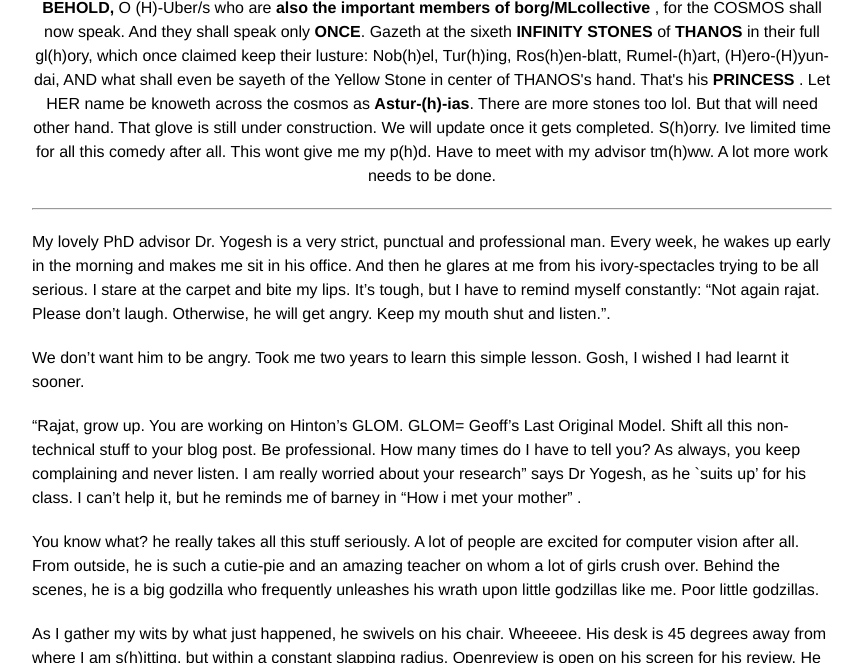
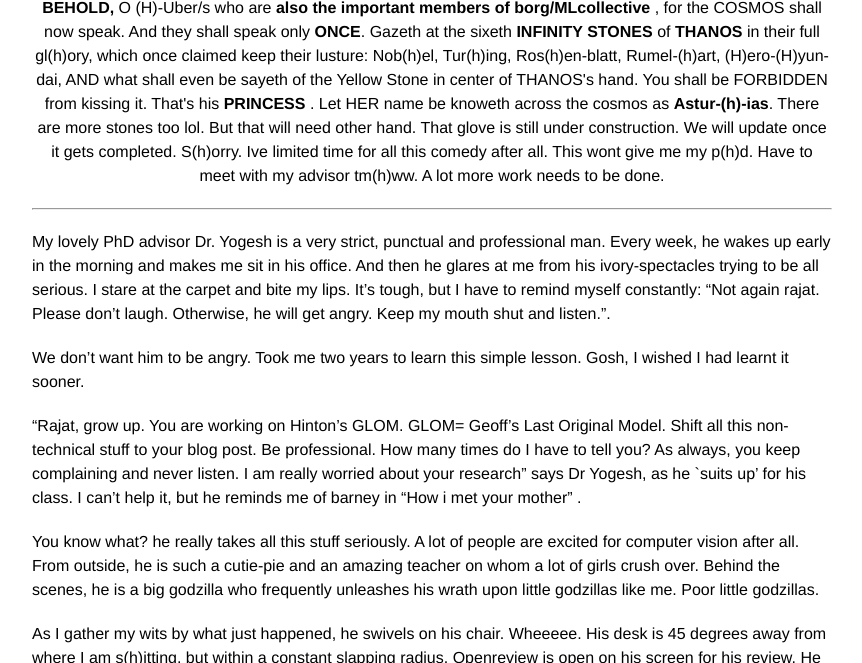
Before and after one commit to rajatmodi62/rajatmodi62.github.io, a Jekyll site: the page built from _posts/2024-10-26-hinton_apm.md, in a window 1280 px wide and 900 px high, scrolled down 2717 px, cut to the strip 237-900 px from the top of the window. Shown: the whole strip, without its empty margins (208-1070 px from the left). Built offline with Jekyll 4.4.1, drawn with Linux system fonts in a browser that asks for light colours; comment, search, counter and statistics services are not loaded.

```diff
--- a/_posts/2024-10-26-hinton_apm.md
+++ b/_posts/2024-10-26-hinton_apm.md
@@ -69,7 +69,7 @@ p.s. We have the supreme controllers, lords of the rings,  from <b>(H)-Uber/s to
     <img class="img-fluid" src="{{ site.baseurl }}\assets\img\apm\infinity_stone.png" style="width: 50%; height: auto;"> <!-- Image width is 50% of its parent -->
 </div>
 <div class="caption" style="text-align: center;">
-    <b> BEHOLD,</b> O (H)-Uber/s who are <b>also the important members of borg/MLcollective </b>, for the COSMOS shall now speak. And they shall speak only <b>ONCE</b>. Gazeth at the sixeth <b> INFINITY STONES</b> of <b>THANOS</b> in their full gl(h)ory, which once claimed keep their lusture: Nob(h)el, Tur(h)ing, Ros(h)en-blatt, Rumel-(h)art, (H)ero-(H)yun-dai, AND what shall even be sayeth of the Yellow Stone in center of THANOS's hand. That's his <b> PRINCESS </b>. Let HER name be knoweth across the cosmos as <b>Astur-(h)-ias</b>. There are more stones too lol. But that will need other hand. That glove is still under construction. We will update once it gets completed. S(h)orry. Ive limited time for all this comedy after all. This wont give me my p(h)d. Have to meet with my advisor tm(h)ww. A lot more work needs to be done.
+    <b> BEHOLD,</b> O (H)-Uber/s who are <b>also the important members of borg/MLcollective </b>, for the COSMOS shall now speak. And they shall speak only <b>ONCE</b>. Gazeth at the sixeth <b> INFINITY STONES</b> of <b>THANOS</b> in their full gl(h)ory, which once claimed keep their lusture: Nob(h)el, Tur(h)ing, Ros(h)en-blatt, Rumel-(h)art, (H)ero-(H)yun-dai, AND what shall even be sayeth of the Yellow Stone in center of THANOS's hand. You shall be FORBIDDEN from kissing it. That's his <b> PRINCESS </b>. Let HER name be knoweth across the cosmos as <b>Astur-(h)-ias</b>. There are more stones too lol. But that will need other hand. That glove is still under construction. We will update once it gets completed. S(h)orry. Ive limited time for all this comedy after all. This wont give me my p(h)d. Have to meet with my advisor tm(h)ww. A lot more work needs to be done.
 </div>
 <!-- And now, as even the stars spanning the cosmos <b> shall be forced to bear witness </b>  this grandiose-moment , under the sacred laws of academic-tradition spanning <b> millennia </b>, and the blessings of esteemed NeurIPS program committee, <b>(Me)mbers of the (ML)Collective</b> on this twenty eighth day of the month of october in the year 2024 of our humble lord <b>Jesus Christ</b>  hereby lay claim to  Yannic Kilcher’s <b>“(Me)-GLO-(MiL)-lennia”</b>. Member's locations can include any land, water, spaceships, and inside volcanoes too. May this claim forever rest <b>UNWAVERING, UNDILUTED and UNCHALLENGED </b>.
 
```
